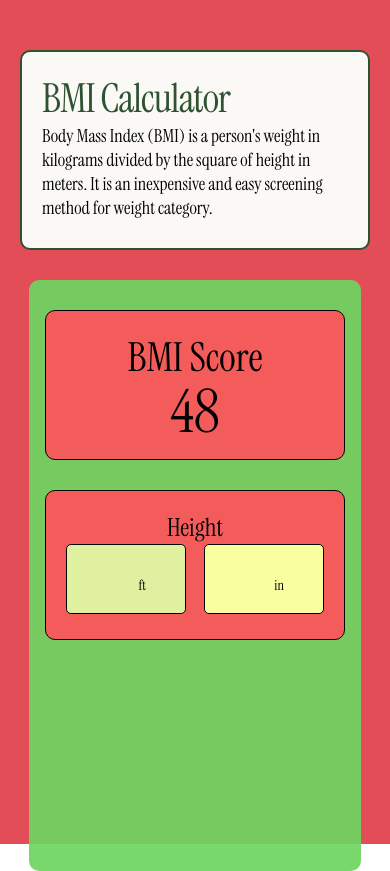
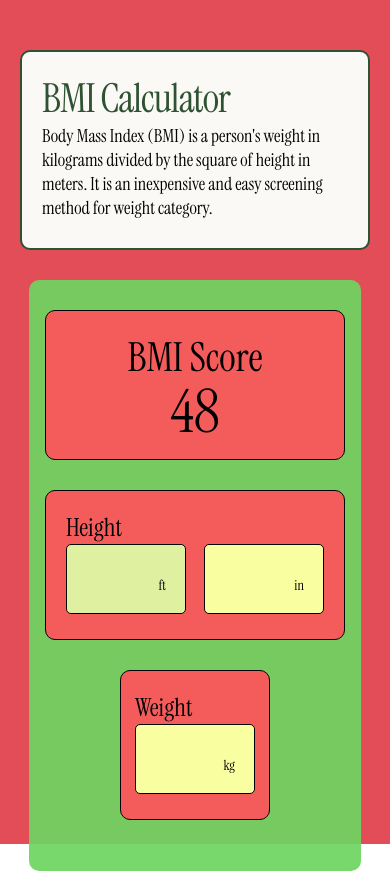
Before and after one commit to mparedes023/bmi-calculator-app, a React Native app: screen / in a window 390 px wide. Built offline with nearby package versions, Linux system fonts and the light colour scheme.

Commit message:
feat(ui): add weight input card

```diff
--- a/screens/BMI.js
+++ b/screens/BMI.js
@@ -21,7 +21,7 @@ export default function BMI(){
             <Text style={styles.scoreTitle}>BMI Score</Text>
             <Text style={styles.score}>48</Text>
         </View>
-
+    {/* height input area */}
         <View style={styles.heightContainer}>
             <Text style={styles.heightTitle}>Height</Text>
             <View style ={styles.heightDimensionsContainer}>
@@ -35,6 +35,16 @@ export default function BMI(){
                 </View>
             </View>
         </View>
+    {/* weight input area */}
+    <View style={styles.weightButtonsContainer}>
+        <View style={styles.weightContainer}>
+            <Text style={styles.weightTitle}>Weight</Text>
+            <TextInput style={styles.weightInput} keyBoardType="numeric" maxLength={3}></TextInput>
+            <Text style={styles.unitLabelWeight}>kg</Text>
+         </View>
+    </View>
+
+
     </View>
     </View>
 
@@ -134,7 +144,7 @@ const styles=StyleSheet.create({
     heightTitle:{
         fontFamily:'flute',
         fontSize:25,
-        textAlign:'center',
+        textAlign:'left',
     },
 
     heightDimensionsContainer:{
@@ -173,9 +183,46 @@ const styles=StyleSheet.create({
     },
     unitLabel:{
         position:'absolute',
-        right:40,
+        right:20,
         bottom:20,
         fontFamily:'flute',
 
-    }
+    },
+    weightButtonsContainer:{
+        width:150,
+        height:150,
+        borderRadius:10,
+        display:'flex',
+        flexDirection:'column',
+        backgroundColor:'rgb(244, 92, 92)',
+        padding:20,
+        marginTop:30,
+        borderColor:'black',
+        borderWidth:1.2,
+        alignItems:'center',
+    },
+    weightTitle:{
+        fontFamily:'flute',
+        fontSize:25,
+        textAlign:'left',
+    },
+    weightInput:{
+        backgroundColor:'rgb(255, 245, 200)',
+        fontFamily:'flute',
+        fontSize:35,
+        textAlign:'center',
+        width:120,
+        height:70,
+        backgroundColor: 'rgb(249, 255, 160)',
+        borderColor:'black',
+        borderWidth:1.2,
+        borderRadius:5,
+        paddingRight:15,
+    },
+    unitLabelWeight:{
+        position:'absolute',
+        right:20,
+        bottom:20,
+        fontFamily:'flute',
+    },
 });
```
